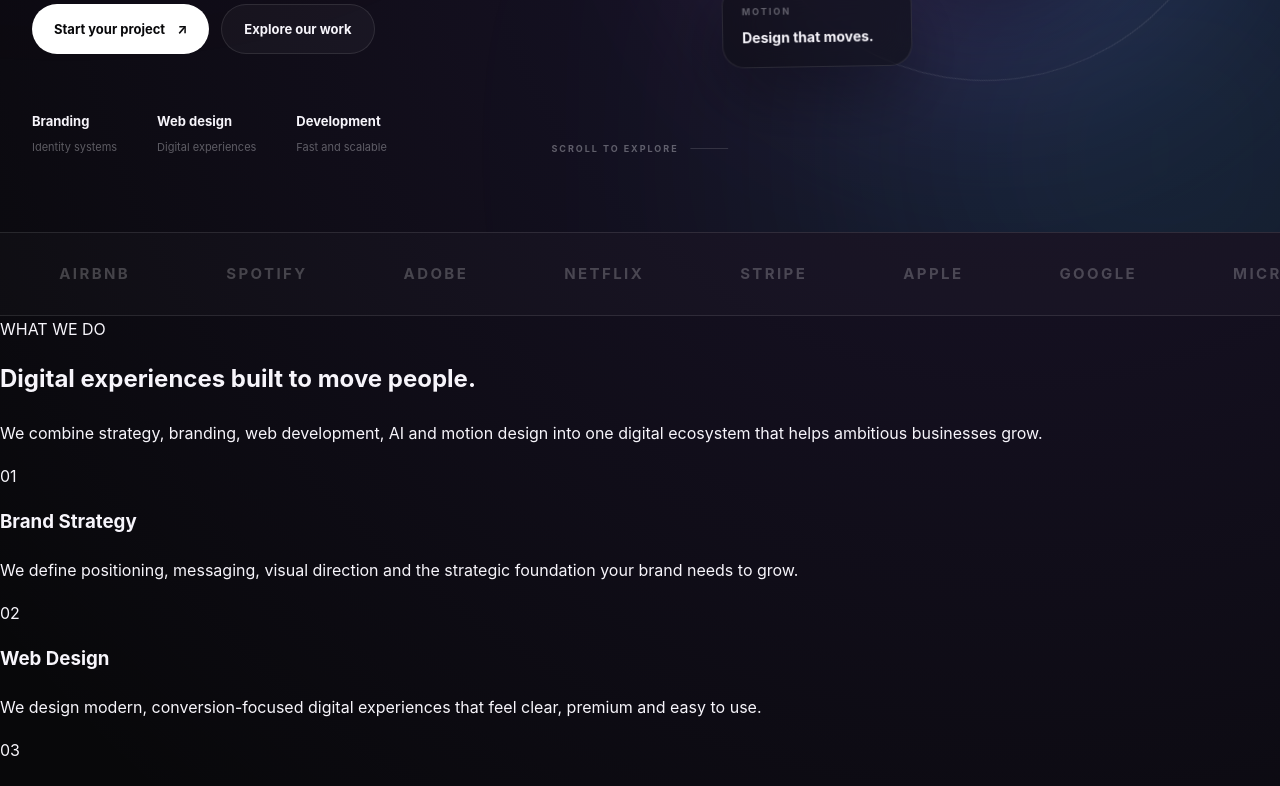
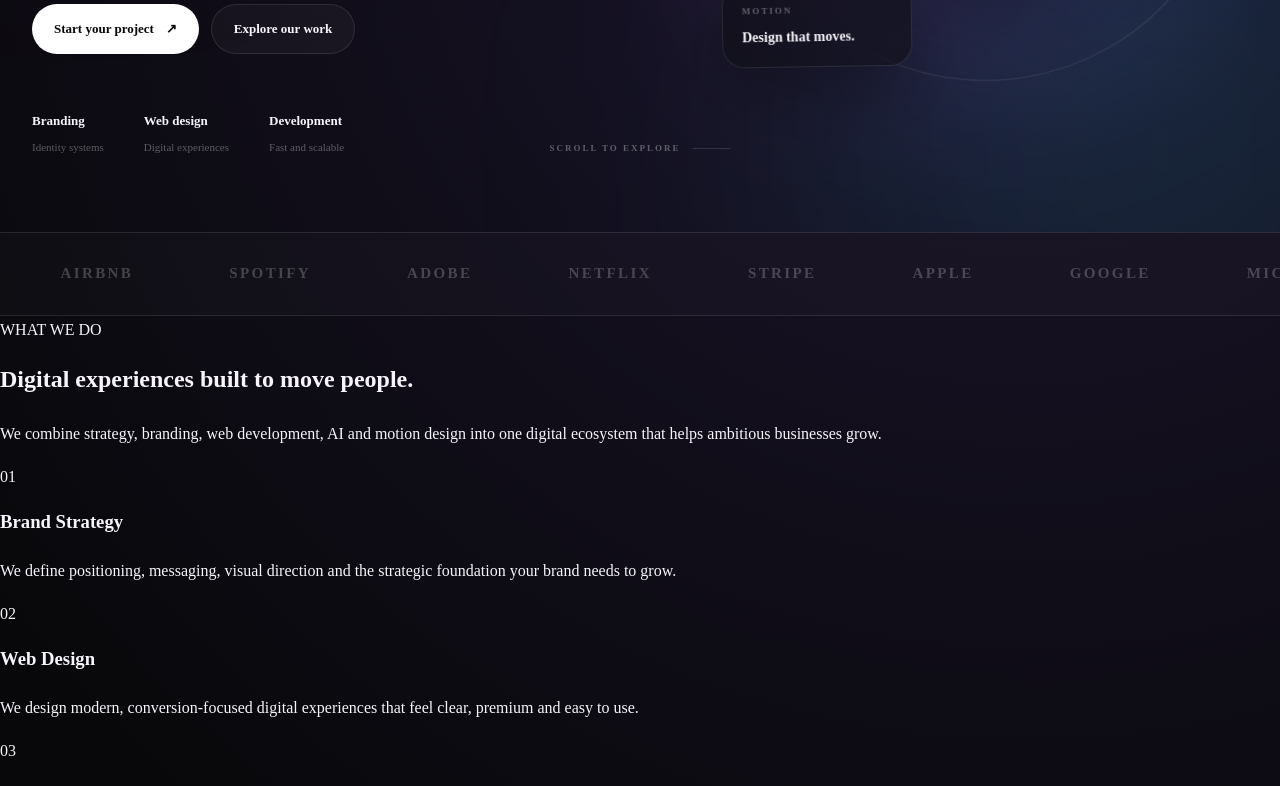
Before and after one commit to DominikStamenov/emotion, a Next.js app in the folder apps/web/: page / in a window 1280 px wide. Shown: the part 715-1501 px from the top of the page. Built offline with nearby package versions, Linux system fonts and the light colour scheme.

Commit message:
style(web): connect Geist typography system

```diff
--- a/apps/web/app/globals.css
+++ b/apps/web/app/globals.css
@@ -22,12 +22,18 @@
   );
 
   --font-sans:
-  Inter,
+  var(--font-geist-sans),
   ui-sans-serif,
   -apple-system,
   BlinkMacSystemFont,
   "Segoe UI",
   sans-serif;
+
+--font-mono:
+  var(--font-geist-mono),
+  "SFMono-Regular",
+  Consolas,
+  monospace;
 
 --font-display: var(--font-sans);
 
--- a/apps/web/app/layout.tsx
+++ b/apps/web/app/layout.tsx
@@ -12,8 +12,12 @@ const geistMono = localFont({
 });
 
 export const metadata: Metadata = {
-  title: "Create Next App",
-  description: "Generated by create next app",
+  title: {
+    default: "eMotion — Digital Agency",
+    template: "%s | eMotion",
+  },
+  description:
+    "eMotion is a digital agency combining strategy, branding, design, development, motion and AI.",
 };
 
 export default function RootLayout({
```
